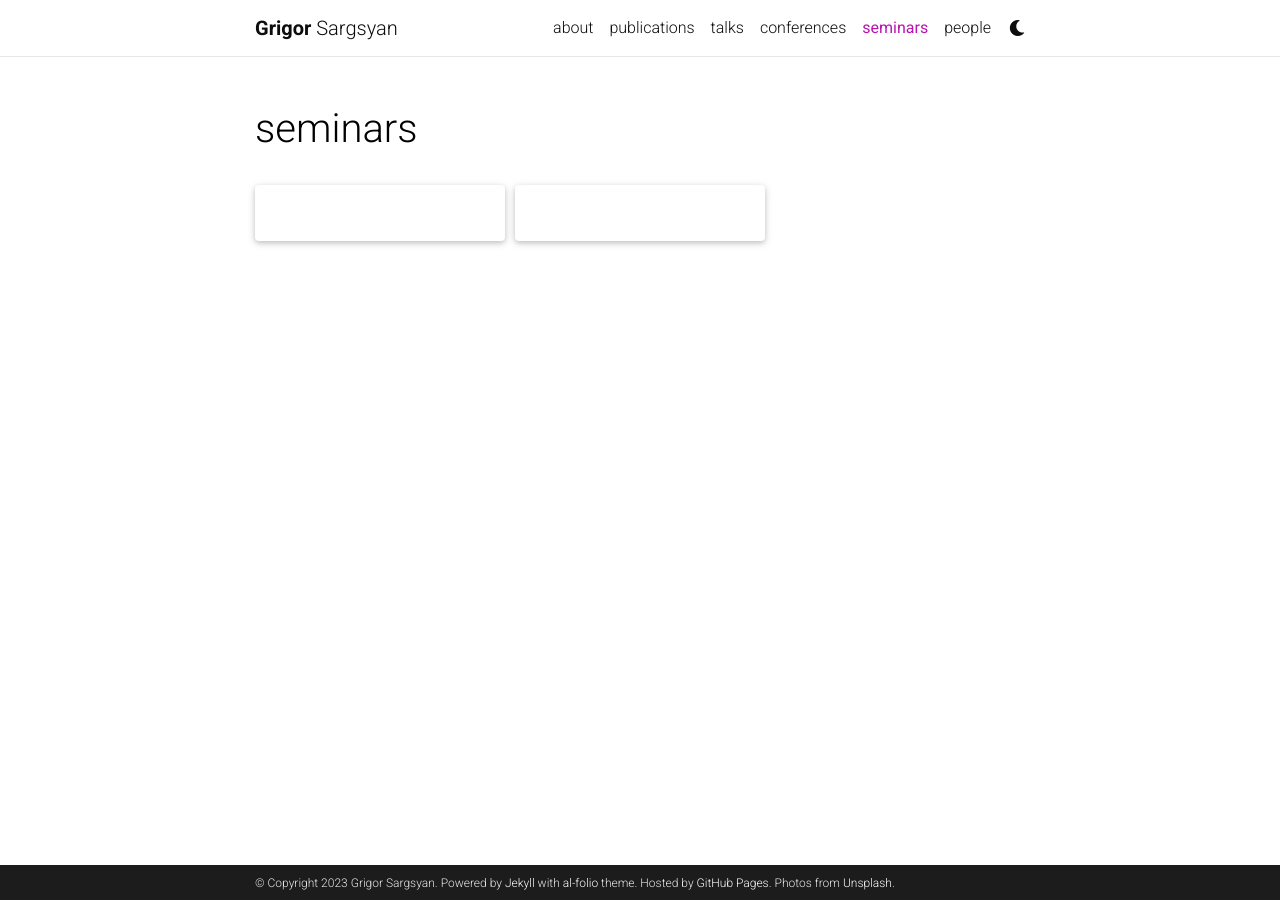
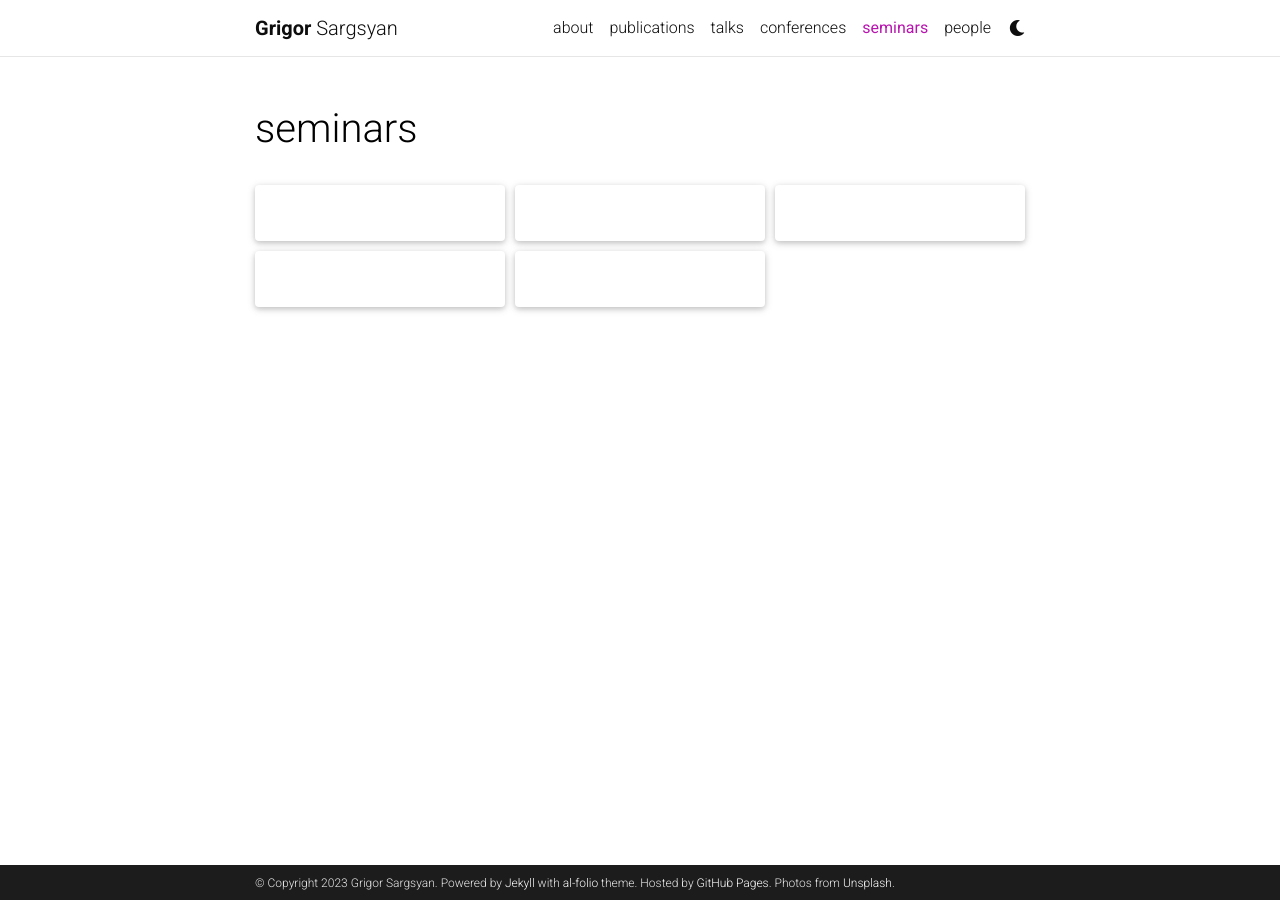
Before and after one commit to grigorsarg/grigorsarg.github.io, a Jekyll site: the page built from _pages/seminars.md, in a window 1280 px wide. Built offline with Jekyll 4.4.1, drawn with Linux system fonts in a browser that asks for light colours; comment, search, counter and statistics services are not loaded; a style sheet for code colours, icons or effects is not loaded.

Commit message:
Update seminars.md

```diff
--- a/_pages/seminars.md
+++ b/_pages/seminars.md
@@ -15,7 +15,7 @@ horizontal: false
   <!-- Display categorized seminars -->
   {%- for category in page.display_categories %}
   <h2 class="category">{{ category }}</h2>
-  {%- assign categorized_seminars = site.seminars | where: "category", category -%}
+  {%- assign categorized_seminars = site.projects| where: "category", category -%}
   {%- assign sorted_seminars = categorized_seminars | sort: "importance" %}
   <!-- Generate cards for each project -->
   {% if page.horizontal -%}
@@ -37,7 +37,7 @@ horizontal: false
 
 {%- else -%}
 <!-- Display seminars without categories -->
-  {%- assign sorted_seminars = site.seminars | sort: "importance" -%}
+  {%- assign sorted_seminars = site.projects | sort: "importance" -%}
   <!-- Generate cards for each seminar -->
   {% if page.horizontal -%}
   <div class="container">
```
